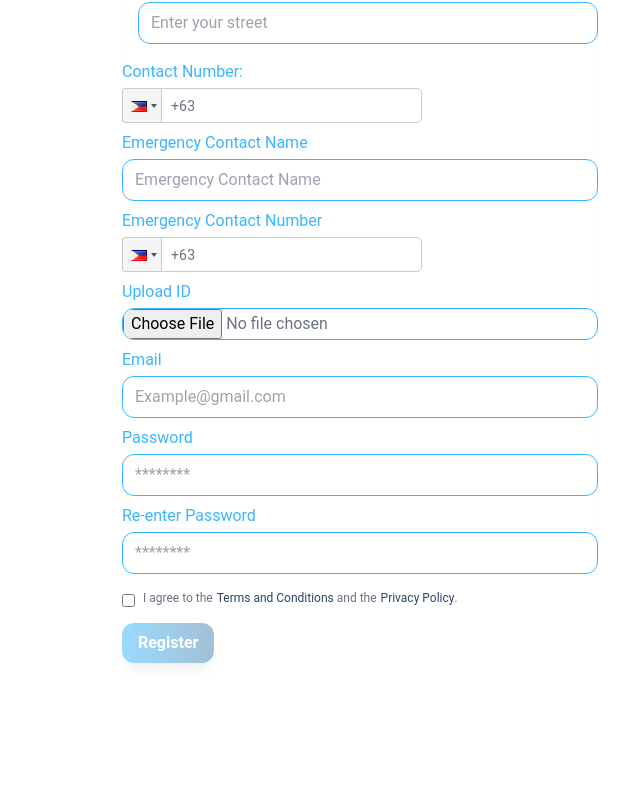
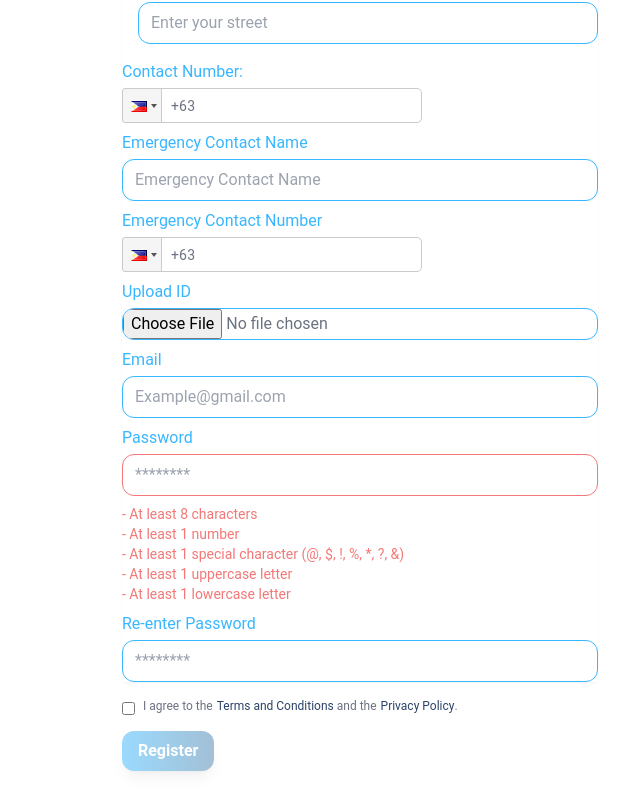
Before and after one commit to BluYiti/boltusaus-butterfly, a Next.js app: page /register/adult in a window 1280 px wide. Shown: the part 960-1763 px from the top of the page, without its empty margins (640-1280 px from the left). Before the commit the page ends 1655 px from the top, so only its background shows below. Built offline with nearby package versions, Linux system fonts and the light colour scheme; no server answers; a web font is replaced by a local one.

Commit message:
Added Password validation

```diff
--- a/app/register/components/AdultRegisterForm.tsx
+++ b/app/register/components/AdultRegisterForm.tsx
@@ -36,6 +36,8 @@ const RegisterForm: React.FC<RegisterFormProps> = ({ onRegister, error, loading
         idFile, setIdFile,
         email, setEmail,
         password, setPassword,
+        passwordCriteria, setPasswordCriteria,
+        isPasswordValid, setIsPasswordValid,
         rePassword, setRePassword,
         agreeToTerms, setAgreeToTerms,
         isModalOpen, setIsModalOpen,
@@ -110,6 +112,30 @@ const RegisterForm: React.FC<RegisterFormProps> = ({ onRegister, error, loading
         } else {
             setValidationError(null);
         }
+    };
+
+    const validatePassword = (password: string) => {
+        const length = password.length >= 8;
+        const number = /\d/.test(password);
+        const specialChar = /[@$!%*?&]/.test(password);
+        const uppercase = /[A-Z]/.test(password);
+        const lowercase = /[a-z]/.test(password);
+
+        setPasswordCriteria({
+            length,
+            number,
+            specialChar,
+            uppercase,
+            lowercase,
+        });
+
+        setIsPasswordValid(length && number && specialChar && uppercase && lowercase);
+    };
+
+    const handlePasswordChange = (e: React.ChangeEvent<HTMLInputElement>) => {
+        const newPassword = e.target.value;
+        setPassword(newPassword);
+        validatePassword(newPassword);
     };
 
     return (
@@ -419,12 +445,31 @@ const RegisterForm: React.FC<RegisterFormProps> = ({ onRegister, error, loading
                         <input
                             id="password"
                             type="password"
-                            required
+                            value={password}
+                            onChange={handlePasswordChange}
                             placeholder="********"
-                            value={password}
-                            onChange={(e) => setPassword(e.target.value)}
-                            className="border border-[#38b6ff] rounded-xl pl-3 pr-10 py-2 w-full text-gray-500"
+                            className={`border rounded-xl pl-3 pr-10 py-2 w-full text-gray-500 ${
+                                isPasswordValid ? 'border-green-500' : 'border-red-500'
+                            }`}
                         />
+
+                        <div className="mt-2">
+                            <p className={`text-sm ${passwordCriteria.length ? 'text-green-500' : 'text-red-500'}`}>
+                                - At least 8 characters
+                            </p>
+                            <p className={`text-sm ${passwordCriteria.number ? 'text-green-500' : 'text-red-500'}`}>
+                                - At least 1 number
+                            </p>
+                            <p className={`text-sm ${passwordCriteria.specialChar ? 'text-green-500' : 'text-red-500'}`}>
+                                - At least 1 special character (@, $, !, %, *, ?, &)
+                            </p>
+                            <p className={`text-sm ${passwordCriteria.uppercase ? 'text-green-500' : 'text-red-500'}`}>
+                                - At least 1 uppercase letter
+                            </p>
+                            <p className={`text-sm ${passwordCriteria.lowercase ? 'text-green-500' : 'text-red-500'}`}>
+                                - At least 1 lowercase letter
+                            </p>
+                        </div>
                     </div>
 
                     {/* Re-enter Password */}
--- a/app/register/hook/RegisterComponents.ts
+++ b/app/register/hook/RegisterComponents.ts
@@ -19,7 +19,15 @@ const useRegisterForm = () => {
     const [idFile, setIdFile] = useState<File | null>(null);
     const [email, setEmail] = useState<string>('');
     const [password, setPassword] = useState<string>('');
+    const [passwordCriteria, setPasswordCriteria] = useState({
+        length: false,
+        number: false,
+        specialChar: false,
+        uppercase: false,
+        lowercase: false,
+    });
     const [rePassword, setRePassword] = useState<string>('');
+    const [isPasswordValid, setIsPasswordValid] = useState(false);
     const [agreeToTerms, setAgreeToTerms] = useState<boolean>(false);
     const [isModalOpen, setIsModalOpen] = useState<boolean>(false);
     const [validationError, setValidationError] = useState<string | null>(null);
@@ -49,7 +57,9 @@ const useRegisterForm = () => {
         idFile, setIdFile,
         email, setEmail,
         password, setPassword,
+        passwordCriteria, setPasswordCriteria,
         rePassword, setRePassword,
+        isPasswordValid, setIsPasswordValid,
         agreeToTerms, setAgreeToTerms,
         isModalOpen, setIsModalOpen,
         validationError, setValidationError,
```
